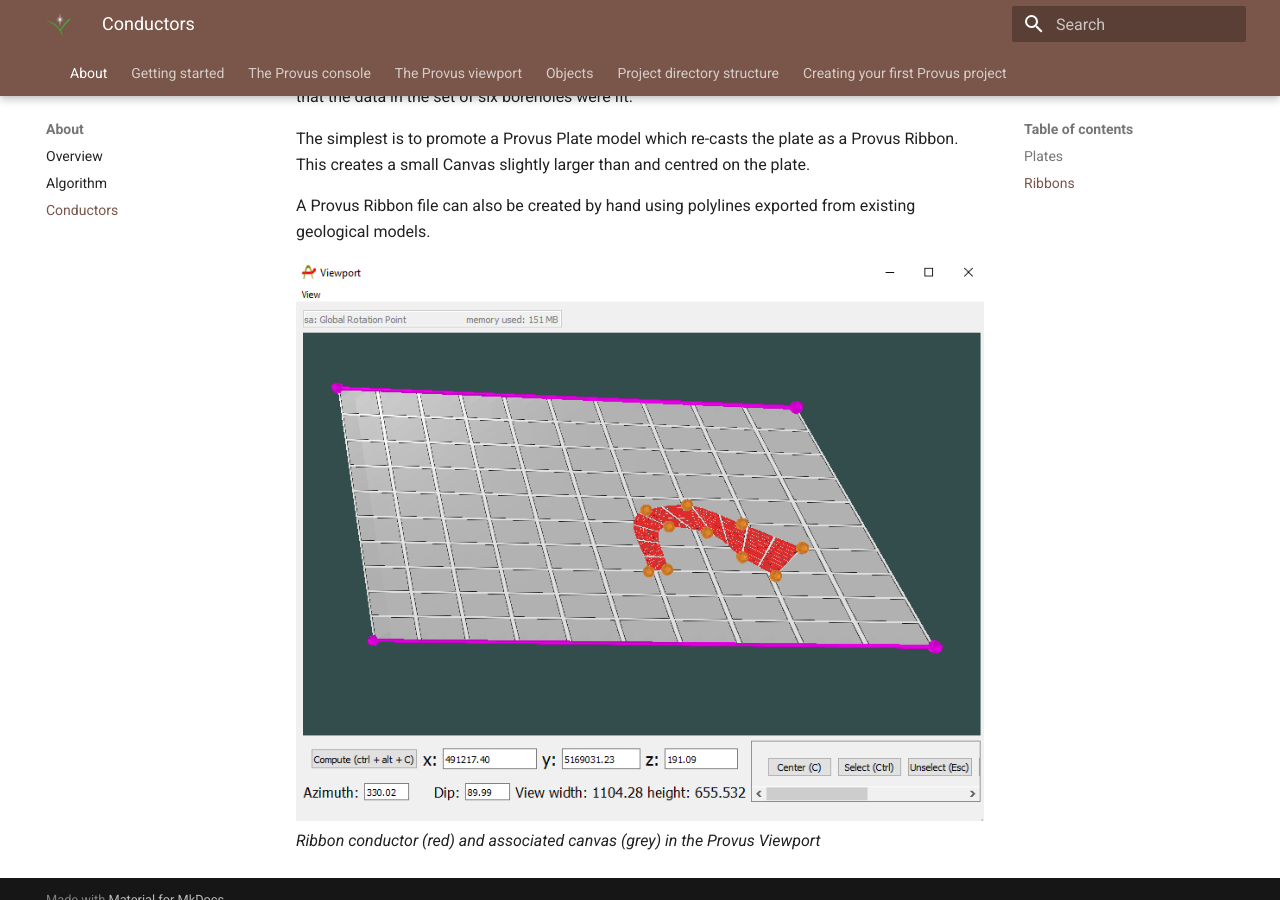
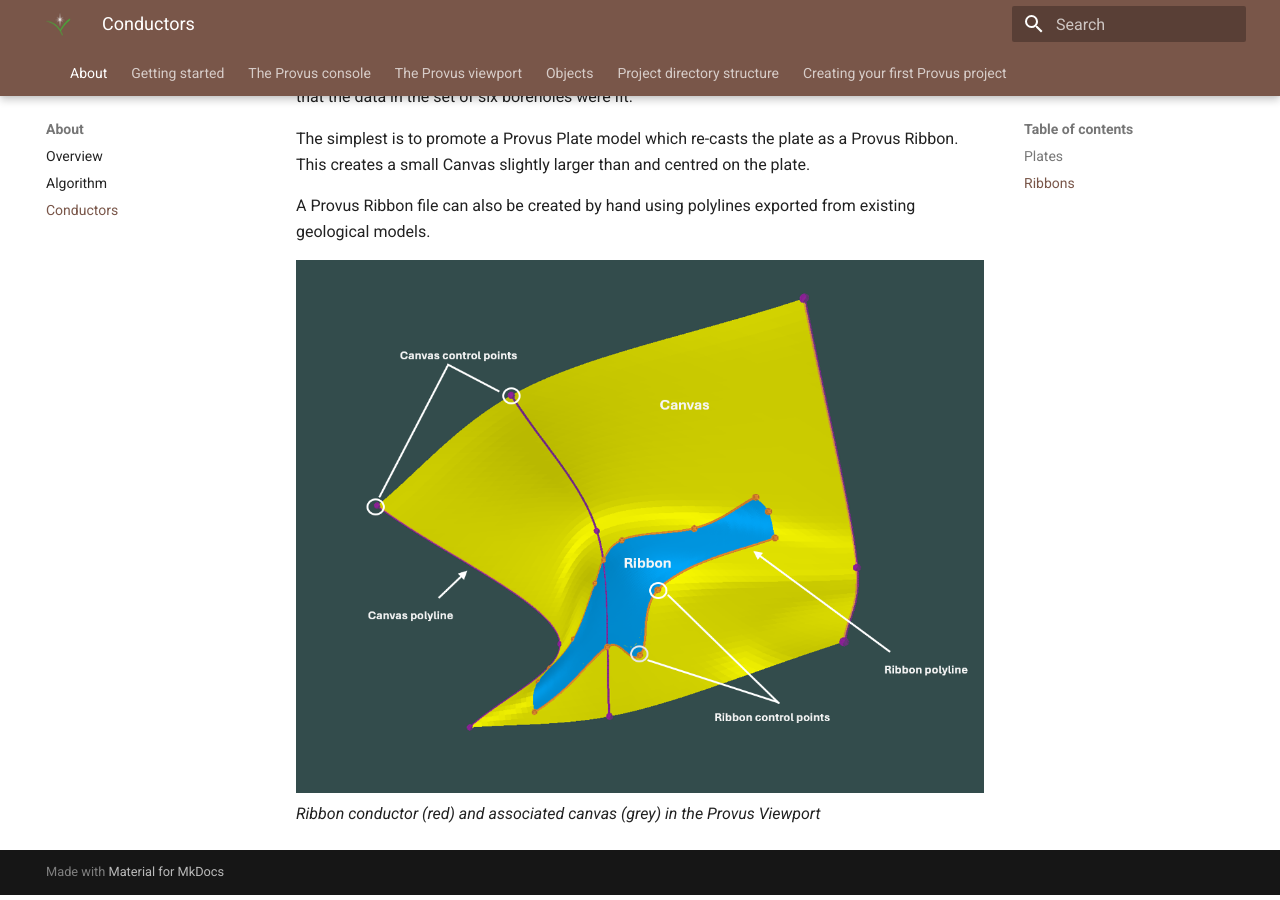
Before and after one commit to anthonyznova/Provdoc, an MkDocs documentation site: the page built from docs/about/conductors.md, in a window 1280 px wide and 900 px high, scrolled down 3044 px. Built offline with MkDocs 1.6.1 and Material for MkDocs 9.7.7, drawn with Linux system fonts in a browser that asks for light colours.

Commit message:
Update conductors.md

```diff
--- a/docs/about/conductors.md
+++ b/docs/about/conductors.md
@@ -41,5 +41,5 @@ The simplest is to promote a Provus Plate model which re-casts the plate as a Pr
 
 A Provus Ribbon file can also be created by hand using polylines exported from existing geological models.
 
-![Basic ribbon](../images/basicribbon.png)
+![Basic ribbon](../images/ribbon_label.PNG)
 *Ribbon conductor (red) and associated canvas (grey) in the Provus Viewport*
```
